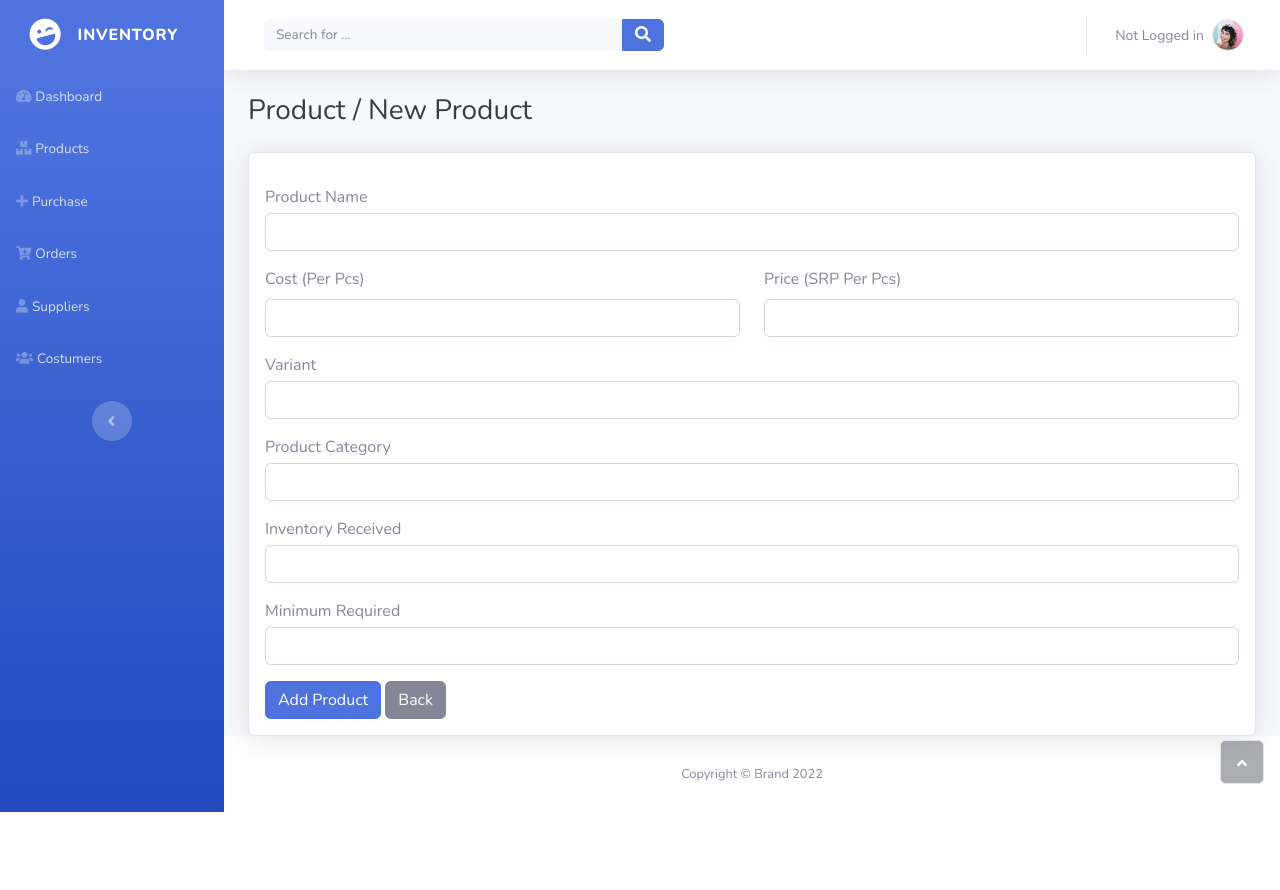
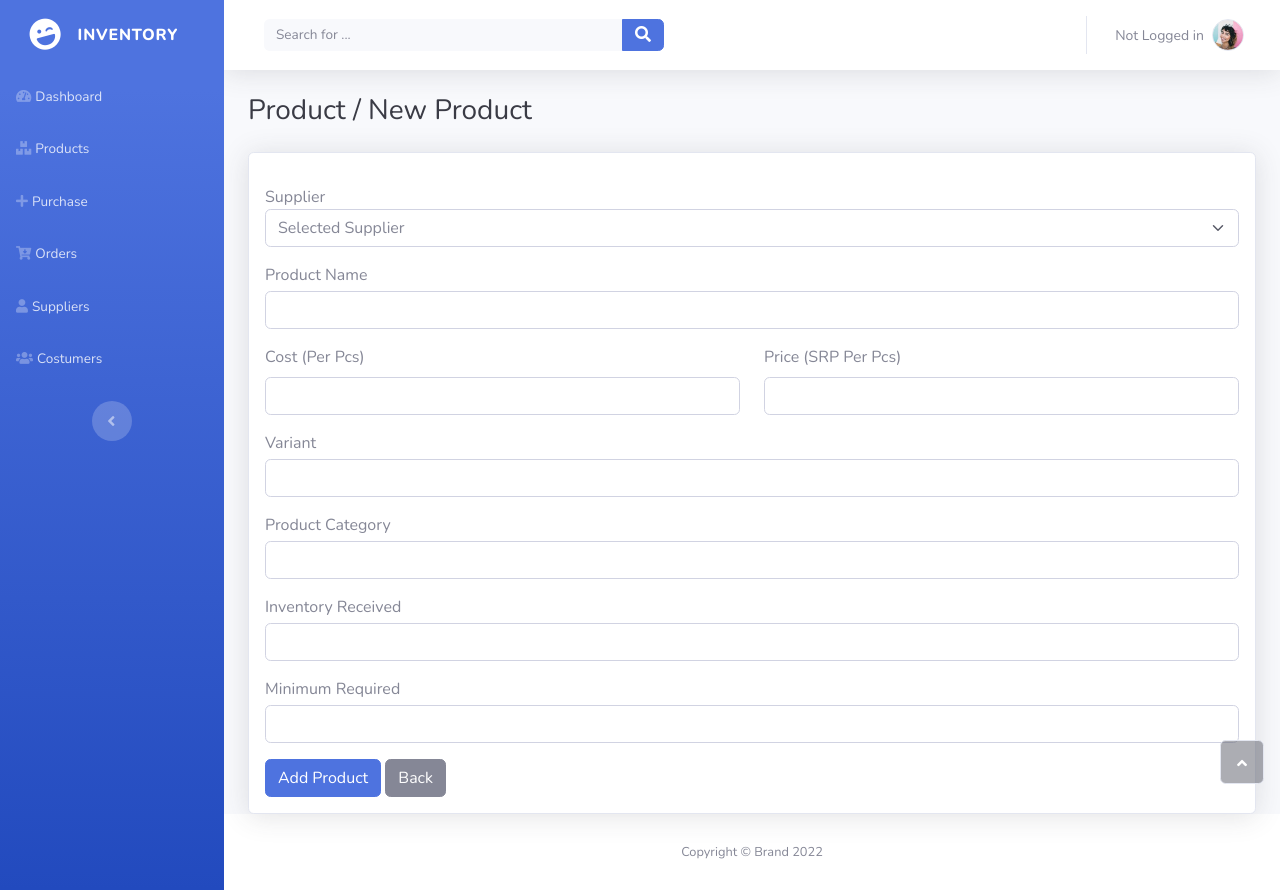
Before and after one commit to feljohn07/inventory, a Django app: page /products/add/ in a window 1280 px wide. Before the commit the page ends 812 px from the top, so only its background shows below. Run offline with Django 4.2, Linux system fonts and the light colour scheme; data that the repository does not hold is empty; some libraries are stand-ins or nearby versions.

Commit message:
added supplier fk to product model

```diff
--- a/products/models.py
+++ b/products/models.py
@@ -1,3 +1,4 @@
+from datetime import datetime
 from itertools import product
 from django.db import models
 from django.forms import CharField, DateTimeField
@@ -15,6 +16,10 @@ class Product(models.Model):
     inventory_on_hand   = models.IntegerField(default=0, blank=True, null=True)
     minimum_required    = models.IntegerField(default=0, blank=True, null=True)
 
+    supplier            = models.ForeignKey( Supplier , null=True ,on_delete=models.SET_NULL)
+    created_at          = models.DateField( default = datetime.now)
+    updated_at          = models.DateField()
+
 
 
 
--- a/products/views.py
+++ b/products/views.py
@@ -1,3 +1,4 @@
+from datetime import datetime
 from math import prod
 from django.http import HttpResponse, HttpResponseRedirect
 from django.urls import reverse
@@ -9,12 +10,17 @@ from django.core.paginator import Paginator
 # Models
 from .models import Product
 
+# Supplier Model
+from suppliers.models import Supplier
+
 # Purchase and Order Models
 from purchases.models import Purchase
 from orders.models import Order
 
 
 def index(request, *args, **kwargs):
+
+    # return HttpResponse( Product.objects.all().values() )
 
     # Number of rows to display
     no_rows         = 5
@@ -45,11 +51,17 @@ def index(request, *args, **kwargs):
 
 
 def add_view(request):
-    return render(request,'products/add.html', {})
+
+    suppliers = Supplier.objects.all()
+
+    return render(request,'products/add.html', {'suppliers': suppliers})
 
 
 def add(request):
+
+    # return HttpResponse(request.POST['supplier_id'])
     product = Product(
+        supplier_id         = request.POST['supplier_id'],
         product_name        = request.POST['product_name'],
         price_per_piece     = request.POST['price_per_piece'],
         retail_per_piece    = request.POST['retail_per_piece'],
@@ -58,7 +70,9 @@ def add(request):
         inventory_received  = request.POST['inventory_received'],
         inventory_on_hand   = request.POST['inventory_received'],
         minimum_required    = request.POST['minimum_required'],
+        updated_at          = datetime.now(),
     )
+    # return HttpResponse()
     product.save()
     return HttpResponseRedirect(reverse('products'))
 
--- a/templates/products/add.html
+++ b/templates/products/add.html
@@ -11,11 +11,15 @@
             <form action="save/" method="post">
                 {% csrf_token %}
 
-                <!-- <div class="form-group mt-3">
-                    <label for="supplier_name">Supplier</label>
-                    <input name="supplier_name" type="text" class="form-control form-control-md mt-1" id="supplier_name" required>
-                    <small class="form-text text-muted d-none"></small>
-                </div> -->
+                <div class="form-group mt-3">
+                    <label for="supplier_id">Supplier</label>
+                    <select id="supplier_id" name="supplier_id" class="form-select">
+                        <option selected>Selected Supplier</option>
+                        {% for x in suppliers %}
+                        <option value="{{ x.id }}">{{ x.supplier }}</option>
+                        {% endfor %}
+                    </select>
+                </div>
 
                 <!-- <div class="input-group mb-3">
                     <div class="custom-file">
--- a/templates/products/index.html
+++ b/templates/products/index.html
@@ -60,6 +60,7 @@
                             <td>{{ x.minimum_required }}</td>
                             <td>{{ x.inventory_received }}</td>
                             <td>{{ x.inventory_shipped }}</td>
+                            <td>{{ x.supplier_id }}</td>
                         </tr>
                         {% endfor %}
 
```
Also changed, not shown: products/migrations/0010_product_created_at_product_supplier_and_more.py (added).
